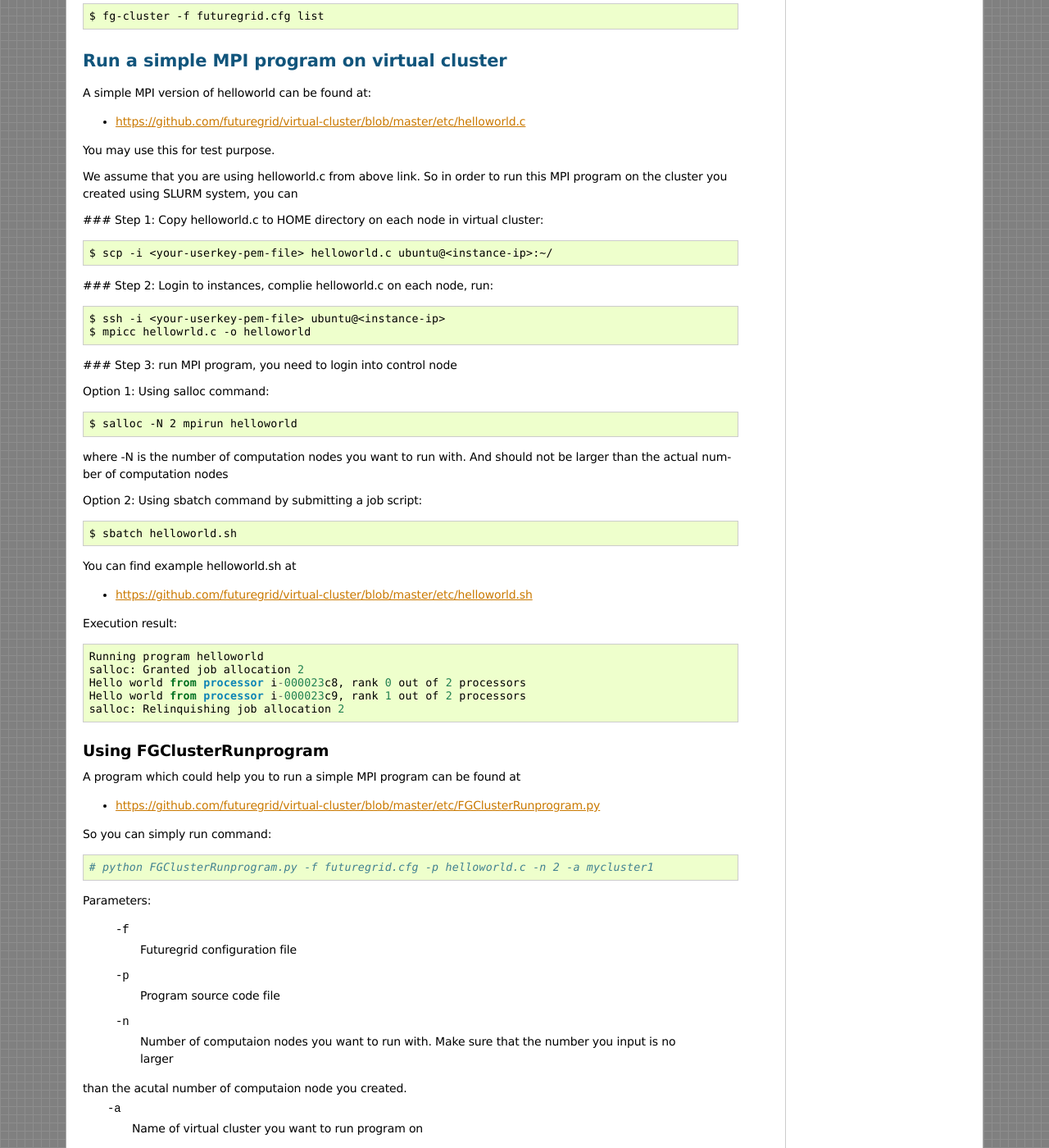
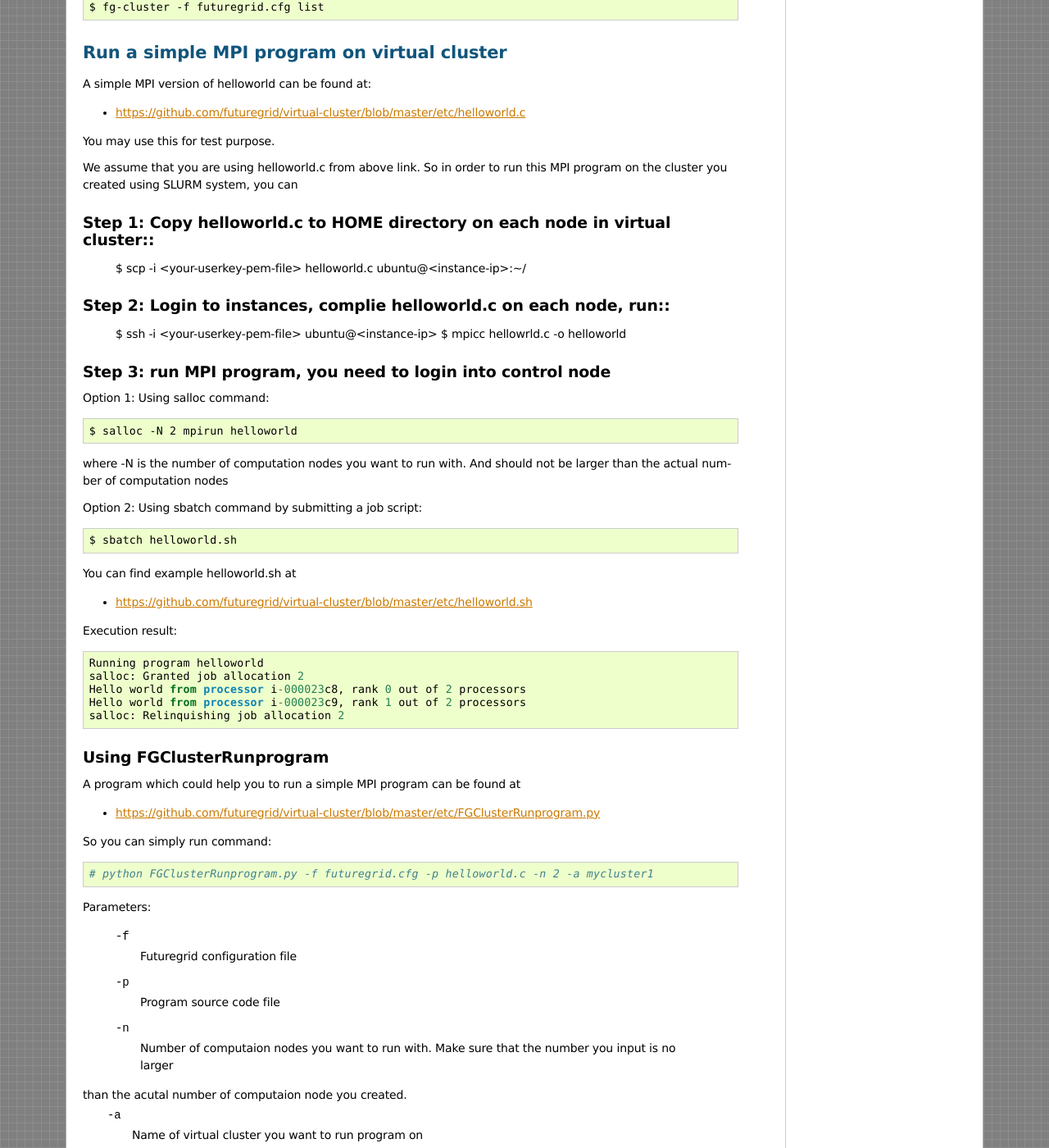
Before and after one commit to futuregrid/virtual-cluster, a Sphinx documentation site: the page built from doc/source/intro.rst, in a window 1280 px wide and 1400 px high, scrolled down 6631 px. Shown: the whole window at 82% size. Built offline with Sphinx 7.4.7, drawn with Linux system fonts in a browser that asks for light colours; formulas are drawn with MathJax 3; pages that are not in the unit, such as notebooks, are missing from menus; some of the changed text lies outside the part shown.

```diff
--- a/doc/source/intro.rst
+++ b/doc/source/intro.rst
@@ -261,7 +261,7 @@ Save a virtual cluster
 
 Run following command will save a currently running virtual cluster into one
 control image and compute image for later resotre. (Installed softwares and
-unfinished jobs will also be saved)
+unfinished jobs will also be saved)::
 
     $ fg-cluster -f <config-file> checkpoint -c <control-node-bucket> -t <control-node-name> -m <compute-bucket> -e  <compute-name> -a <cluster-name>
 
@@ -389,16 +389,19 @@ You may use this for test purpose.
 We assume that you are using helloworld.c from above link. So in order to run this MPI program
 on the cluster you created using SLURM system, you can
 
-### Step 1: Copy helloworld.c to HOME directory on each node in virtual cluster::
+Step 1: Copy helloworld.c to HOME directory on each node in virtual cluster::
+---------------------------------------------------------------------------------
 
     $ scp -i <your-userkey-pem-file> helloworld.c ubuntu@<instance-ip>:~/
 
-### Step 2: Login to instances, complie helloworld.c on each node, run::
+Step 2: Login to instances, complie helloworld.c on each node, run::
+--------------------------------------------------------------------
 
     $ ssh -i <your-userkey-pem-file> ubuntu@<instance-ip>
     $ mpicc hellowrld.c -o helloworld
 
-### Step 3: run MPI program, you need to login into control node
+Step 3: run MPI program, you need to login into control node
+------------------------------------------------------------
 
 Option 1: Using salloc command::
 
@@ -457,17 +460,20 @@ Generating the Distribution
 Assume that you have git correctly installed and configured on your
 computer.
 
-### Step 1: You can pull source code from github by::
+Step 1: You can pull source code from github by::
+-------------------------------------------------
 
     git clone git@github.com:futuregrid/virtual-cluster.git
 
-### Step 2: Create tar file for installation::
+Step 2: Create tar file for installation::
+------------------------------------------
 
     make pip
 
 This creates the tar file that you can install via pip in ./dist
 
-### Step 3: Install::
+Step 3: Install::
+-----------------
 
     sudo pip install --upgrade dist/*.tar.gz
 
```
